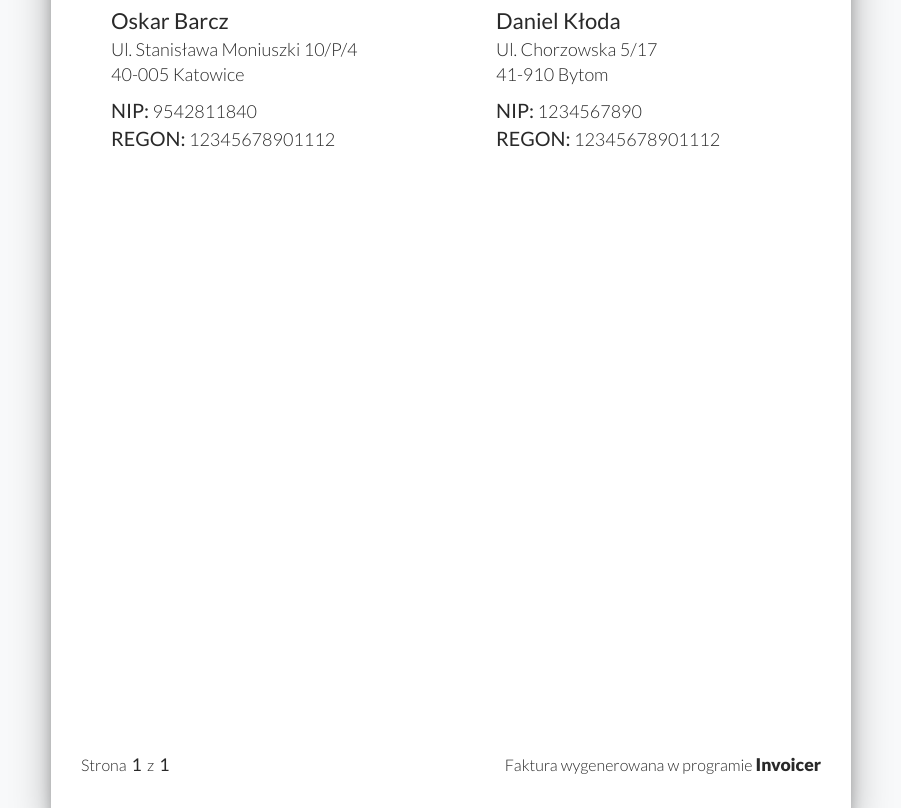
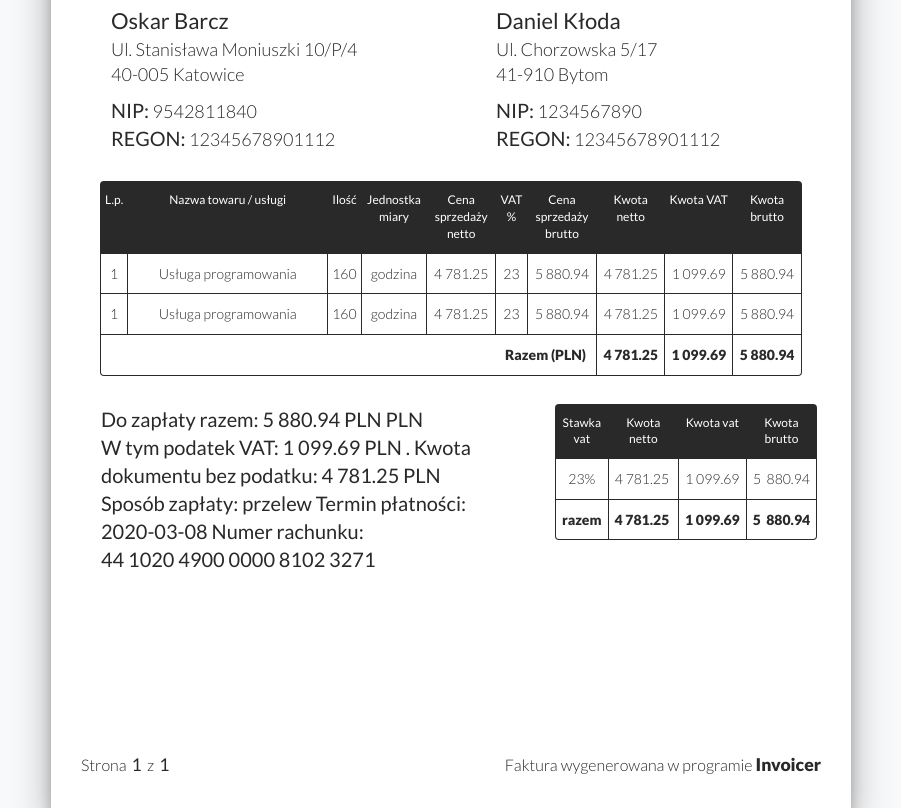
Before and after one commit to oskarbarcz/cloud-invoicer, a Symfony app: template templates/pages/invoice.html.twig in a window 1280 px wide. Shown: the part 323-1131 px from the top of the page, without its empty margins (189-1090 px from the left). Run offline with Twig, Linux system fonts and the light colour scheme; the template is opened without the code that fills it, so the values that code supplies are empty; style sheets or scripts are compiled from the project's sources; some libraries are stand-ins or nearby versions.

Commit message:
Add tax table styles & layout

```diff
--- /dev/null
+++ b/assets/sass/domain/invoice/component/_products.sass
@@ -0,0 +1,2 @@
+.products
+  margin-top: 20px
--- /dev/null
+++ b/assets/sass/domain/invoice/component/_summary.sass
@@ -0,0 +1,9 @@
+.summary
+  display: flex
+  justify-content: space-between
+  flex-direction: row
+  margin-top: 30px
+  &__visual
+    width: 35%
+  &__prices
+    width: 60%
--- /dev/null
+++ b/assets/sass/domain/invoice/component/_table.sass
@@ -0,0 +1,32 @@
+.table
+  border-collapse: collapse
+  width: 100%
+  border-radius: 3px
+  border-style: hidden
+  box-shadow: 0 0 0 1px #292929
+  background: white
+  &__row
+    font-weight: 300
+    border: 1px solid #292929
+    font-size: 0.7em
+    &--header
+      font-weight: 400
+      background: #292929
+      color: white
+      font-size: 0.6em
+    &--header .products__field
+      border: none
+      padding: 6px 4px
+  &__field
+    padding: 10px 4px
+    text-align: center
+    border: 1px solid #292929
+    &--colspan
+      text-align: right
+      font-weight: 900
+      padding: 10px
+    &--name
+      width: 200px
+    &--bold
+      font-weight: 900
+      padding: 10px 6px
--- a/assets/sass/domain/invoice/index.sass
+++ b/assets/sass/domain/invoice/index.sass
@@ -4,4 +4,7 @@
 @import "component/page"
 @import "component/header"
 @import "component/parties"
+@import "component/products"
+@import "component/summary"
+@import "component/table"
 @import "component/footer"
--- /dev/null
+++ b/templates/components/invoice/products.html.twig
@@ -0,0 +1,46 @@
+<section class="products">
+    <table class="products__table table">
+        <tr class="table__row table__row--header">
+            <th class="table__field">L.p.</th>
+            <th class="table__field table__field--name">Nazwa towaru / usługi</th>
+            <th class="table__field">Ilość</th>
+            <th class="table__field">Jednostka miary</th>
+            <th class="table__field">Cena sprzedaży netto</th>
+            <th class="table__field">VAT %</th>
+            <th class="table__field">Cena sprzedaży brutto</th>
+            <th class="table__field">Kwota netto</th>
+            <th class="table__field">Kwota VAT</th>
+            <th class="table__field">Kwota brutto</th>
+        </tr>
+        <tr class="table__row">
+            <td class="table__field">1</td>
+            <td class="table__field table__field--name">Usługa programowania</td>
+            <td class="table__field">160</td>
+            <td class="table__field">godzina</td>
+            <td class="table__field">4&nbsp;781.25</td>
+            <td class="table__field">23</td>
+            <td class="table__field">5&nbsp;880.94</td>
+            <td class="table__field">4&nbsp;781.25</td>
+            <td class="table__field">1&nbsp;099.69</td>
+            <td class="table__field">5&nbsp;880.94</td>
+        </tr>
+        <tr class="table__row">
+            <td class="table__field">1</td>
+            <td class="table__field table__field--name">Usługa programowania</td>
+            <td class="table__field">160</td>
+            <td class="table__field">godzina</td>
+            <td class="table__field">4&nbsp;781.25</td>
+            <td class="table__field">23</td>
+            <td class="table__field">5&nbsp;880.94</td>
+            <td class="table__field">4&nbsp;781.25</td>
+            <td class="table__field">1&nbsp;099.69</td>
+            <td class="table__field">5&nbsp;880.94</td>
+        </tr>
+        <tr class="table__row table__row--summary">
+            <td class="table__field table__field--colspan" colspan="7">Razem (PLN)</td>
+            <td class="table__field table__field--bold">4&nbsp;781.25</td>
+            <td class="table__field table__field--bold">1&nbsp;099.69</td>
+            <td class="table__field table__field--bold">5&nbsp;880.94</td>
+        </tr>
+    </table>
+</section>
--- /dev/null
+++ b/templates/components/invoice/summary.html.twig
@@ -0,0 +1,58 @@
+<section class="summary">
+    <div class="summary__prices">
+        <div class="summary__head">
+            <h2 class="summary__head-price">
+                Do zapłaty razem:
+                <span class="summary__head-price--price">5&nbsp;880.94&nbsp;PLN</span>
+                PLN
+            </h2>
+            <span class="summary__vat-text">
+            W tym podatek VAT:
+            <span class="summmary__vat-text--bold">1&nbsp;099.69 PLN</span>
+            .
+        </span>
+            <span class="summary__vat-text">
+                Kwota dokumentu bez podatku:
+            <span class="summmary__vat-text--bold">4&nbsp;781.25&nbsp;PLN</span>
+        </span>
+        </div>
+        <div class="summary__payment">
+            <span class="summary__text">
+                Sposób zapłaty:
+                <span class="summary_text--bold">przelew</span>
+            </span>
+            <span class="summary__text">
+                Termin płatności:
+                <span class="summary_text--bold">2020-03-08</span>
+            </span>
+            <span class="summary__text">
+                Numer rachunku:
+                <span class="summary_text--bold">
+                    44&nbsp;1020&nbsp;4900&nbsp;0000&nbsp;8102&nbsp;3271&nbsp;
+                </span>
+            </span>
+        </div>
+    </div>
+    <div class="summary__visual">
+        <table class="summary__table table">
+            <tr class="table__row table__row--header">
+                <th class="table__field">Stawka vat</th>
+                <th class="table__field">Kwota netto</th>
+                <th class="table__field">Kwota vat</th>
+                <th class="table__field">Kwota brutto</th>
+            </tr>
+            <tr class="table__row">
+                <th class="table__field">23%</th>
+                <th class="table__field">4&nbsp;781.25&nbsp;</th>
+                <th class="table__field">1&nbsp;099.69</th>
+                <th class="table__field">5&nbsp&nbsp;880.94</th>
+            </tr>
+            <tr class="table__row">
+                <th class="table__field table__field--bold">razem</th>
+                <th class="table__field table__field--bold">4&nbsp;781.25&nbsp;</th>
+                <th class="table__field table__field--bold">1&nbsp;099.69</th>
+                <th class="table__field table__field--bold">5&nbsp&nbsp;880.94</th>
+            </tr>
+        </table>
+    </div>
+</section>
--- a/templates/pages/invoice.html.twig
+++ b/templates/pages/invoice.html.twig
@@ -11,6 +11,8 @@
             {% block page %}
                 {% include 'components/invoice/header.html.twig' %}
                 {% include 'components/invoice/customer-seller-informations.html.twig' %}
+                {% include 'components/invoice/products.html.twig' %}
+                {% include 'components/invoice/summary.html.twig' %}
                 {% include 'components/invoice/footer.html.twig' %}
             {% endblock %}
         </section>
```
